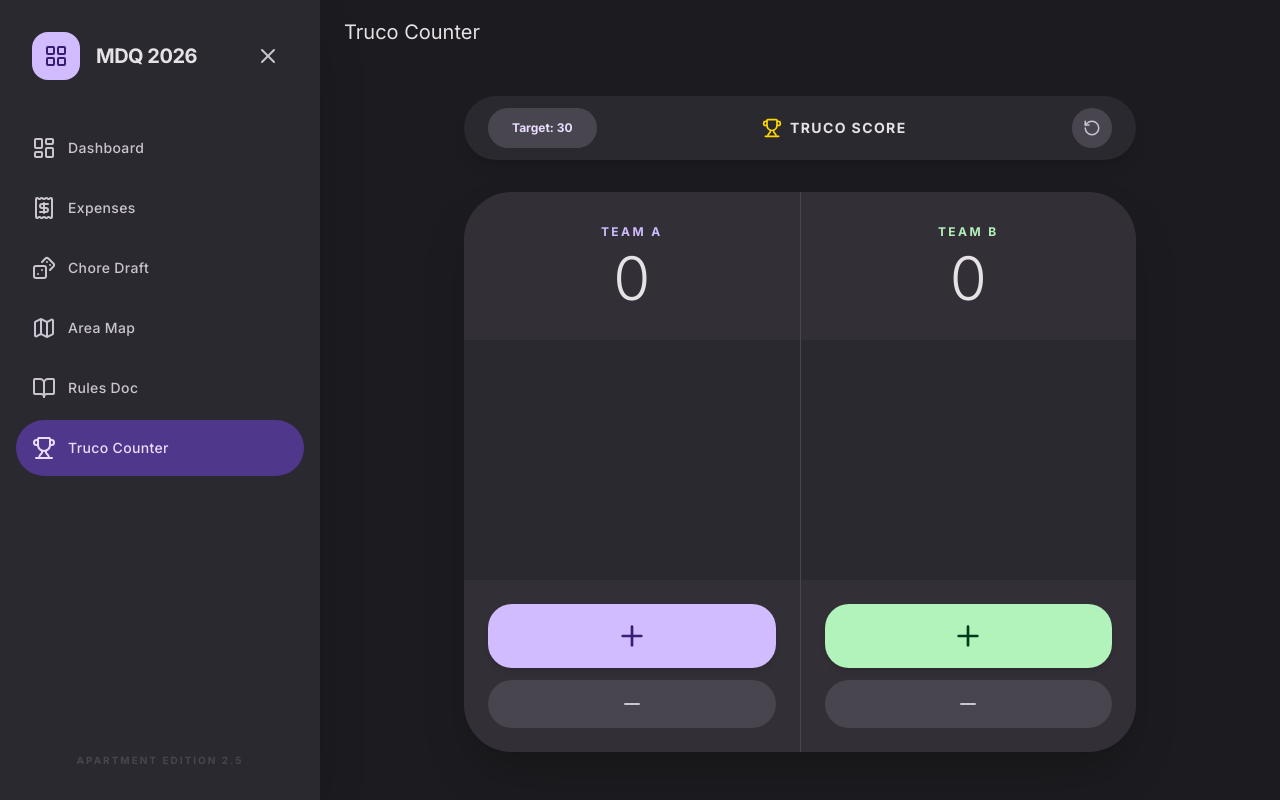
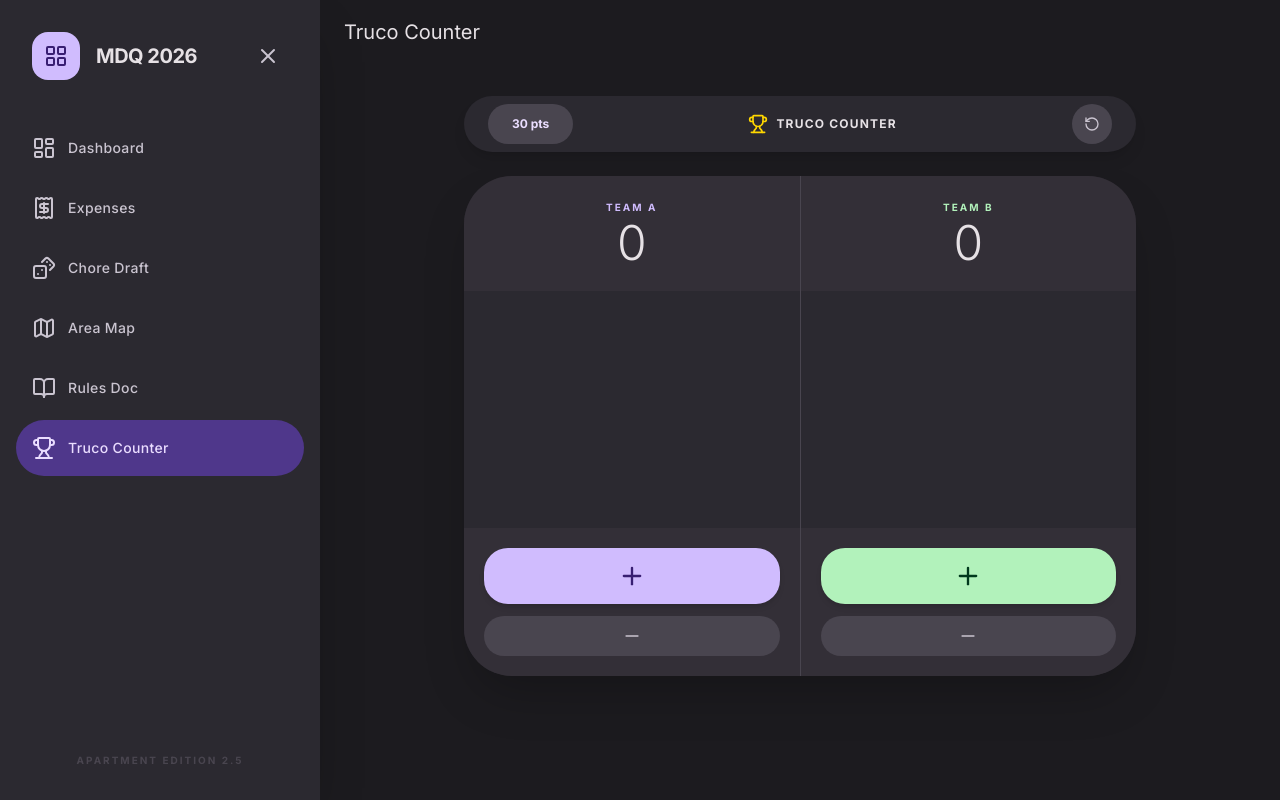
Before and after one commit to nothingbutsup/MDQ-Dashboard, a React (Vite) app: page / in a window 1280 px wide. Both pictures are taken after a click on the button "Truco Counter". Built offline with nearby package versions, Linux system fonts and the light colour scheme.

Commit message:
Update TrucoCounter.tsx

```diff
--- a/components/TrucoCounter.tsx
+++ b/components/TrucoCounter.tsx
@@ -7,11 +7,11 @@ type PointGroupProps = {
 };
 
 const Matchsticks: React.FC<PointGroupProps> = ({ value, color }) => {
-    if (value === 0) return <div className="w-10 h-10" />;
+    if (value === 0) return <div className="w-8 h-8 sm:w-10 sm:h-10" />;
     const strokeWidth = "4";
 
     return (
-        <div className="w-10 h-10 relative p-1 animate-scale-up">
+        <div className="w-8 h-8 sm:w-10 sm:h-10 relative p-1 animate-scale-up">
              <svg width="100%" height="100%" viewBox="0 0 40 40" className="overflow-visible">
                 {value >= 1 && <path d="M 5 35 L 35 35" className={color} strokeWidth={strokeWidth} strokeLinecap="round" />}
                 {value >= 2 && <path d="M 35 35 L 35 5" className={color} strokeWidth={strokeWidth} strokeLinecap="round" />}
@@ -63,12 +63,12 @@ export const TrucoCounter: React.FC = () => {
         }
 
         return (
-            <div className="flex flex-col gap-6 items-center w-full">
-                <div className="grid grid-cols-3 gap-3">
+            <div className="flex flex-col gap-4 items-center w-full">
+                <div className="grid grid-cols-3 gap-2 sm:gap-3">
                     {groups.slice(0, 3)}
                 </div>
                 {groups.length > 3 && (
-                    <div className="grid grid-cols-3 gap-3 opacity-80 pt-4 border-t border-[#49454f]">
+                    <div className="grid grid-cols-3 gap-2 sm:gap-3 opacity-80 pt-4 border-t border-[#49454f]">
                         {groups.slice(3)}
                     </div>
                 )}
@@ -77,82 +77,82 @@ export const TrucoCounter: React.FC = () => {
     };
 
     return (
-        <div className="animate-fade-in space-y-8 max-w-2xl mx-auto">
-             {/* Material Control Bar */}
-             <div className="bg-[#2b2930] p-3 rounded-full flex justify-between items-center shadow-lg px-6">
+        <div className="animate-fade-in space-y-4 sm:space-y-6 max-w-2xl mx-auto pb-24 sm:pb-32">
+             {/* Compact Control Bar */}
+             <div className="bg-[#2b2930] p-2 rounded-full flex justify-between items-center shadow-lg px-4 sm:px-6">
                 <button
                     onClick={toggleLimit}
-                    className="h-10 px-6 rounded-full bg-[#49454f] text-xs font-bold text-[#eaddff] transition-all hover:bg-[#4f378b]"
+                    className="h-8 sm:h-10 px-4 sm:px-6 rounded-full bg-[#49454f] text-[10px] sm:text-xs font-bold text-[#eaddff] transition-all hover:bg-[#4f378b]"
                 >
-                    Target: {limit}
+                    {limit} pts
                 </button>
 
                 <div className="flex items-center gap-2">
-                    <Trophy size={20} className="text-[#ffd700]" />
-                    <span className="font-bold text-[#e6e1e5] tracking-widest text-sm">TRUCO SCORE</span>
+                    <Trophy size={16} className="text-[#ffd700] sm:size-5" />
+                    <span className="font-bold text-[#e6e1e5] tracking-widest text-[10px] sm:text-xs uppercase">Truco Counter</span>
                 </div>
 
                 <button
                     onClick={reset}
-                    className="w-10 h-10 rounded-full bg-[#49454f] flex items-center justify-center text-[#cac4d0] hover:text-[#ffb4ab]"
+                    className="w-8 h-8 sm:w-10 sm:h-10 rounded-full bg-[#49454f] flex items-center justify-center text-[#cac4d0] hover:text-[#ffb4ab]"
                 >
-                    <RotateCcw size={18} />
+                    <RotateCcw size={16} />
                 </button>
              </div>
 
-             {/* Score Board Card */}
-             <div className="bg-[#2b2930] rounded-[48px] overflow-hidden flex shadow-2xl min-h-[560px]">
+             {/* Score Board Card - More Compact */}
+             <div className="bg-[#2b2930] rounded-[32px] sm:rounded-[48px] overflow-hidden flex shadow-2xl min-h-[420px] sm:min-h-[500px]">
 
                 {/* Team A */}
                 <div className="flex-1 flex flex-col border-r border-[#49454f]">
-                    <div className="p-8 text-center bg-[#332f37]">
-                        <h3 className="text-xs font-bold text-[#d0bcfe] uppercase tracking-[0.2em] mb-2">Team A</h3>
-                        <div className="text-6xl font-light text-[#e6e1e5]">{scoreA}</div>
+                    <div className="p-4 sm:p-6 text-center bg-[#332f37]">
+                        <h3 className="text-[10px] font-bold text-[#d0bcfe] uppercase tracking-[0.2em] mb-1">Team A</h3>
+                        <div className="text-4xl sm:text-5xl font-light text-[#e6e1e5]">{scoreA}</div>
                     </div>
 
-                    <div className="flex-1 p-10 flex flex-col items-center justify-start overflow-y-auto no-scrollbar">
+                    <div className="flex-1 p-4 sm:p-8 flex flex-col items-center justify-start overflow-y-auto no-scrollbar">
                          {renderPoints(scoreA, "stroke-[#d0bcfe]")}
                     </div>
 
-                    <div className="p-6 flex flex-col gap-3 bg-[#332f37]">
+                    <div className="p-4 sm:p-5 flex flex-col gap-2 sm:gap-3 bg-[#332f37]">
                         <button
                             onClick={() => changeScore('A', 1)}
-                            className="w-full h-16 rounded-[24px] bg-[#d0bcfe] text-[#381e72] flex items-center justify-center shadow-md active:scale-95"
+                            className="w-full h-12 sm:h-14 rounded-[18px] sm:rounded-[24px] bg-[#d0bcfe] text-[#381e72] flex items-center justify-center shadow-md active:scale-95"
                         >
-                            <Plus size={32} />
+                            <Plus size={28} />
                         </button>
                         <button
                             onClick={() => changeScore('A', -1)}
-                            className="w-full h-12 rounded-[24px] bg-[#49454f] text-[#cac4d0] flex items-center justify-center active:scale-95"
+                            className="w-full h-10 rounded-[18px] sm:rounded-[24px] bg-[#49454f] text-[#cac4d0] flex items-center justify-center active:scale-95"
                         >
-                            <Minus size={24} />
+                            <Minus size={20} />
                         </button>
                     </div>
                 </div>
 
                 {/* Team B */}
                 <div className="flex-1 flex flex-col">
-                    <div className="p-8 text-center bg-[#332f37]">
-                        <h3 className="text-xs font-bold text-[#b2f2bb] uppercase tracking-[0.2em] mb-2">Team B</h3>
-                        <div className="text-6xl font-light text-[#e6e1e5]">{scoreB}</div>
+                    <div className="p-4 sm:p-6 text-center bg-[#332f37]">
+                        <h3 className="text-[10px] font-bold text-[#b2f2bb] uppercase tracking-[0.2em] mb-1">Team B</h3>
+                        <div className="text-4xl sm:text-5xl font-light text-[#e6e1e5]">{scoreB}</div>
                     </div>
 
-                    <div className="flex-1 p-10 flex flex-col items-center justify-start overflow-y-auto no-scrollbar">
+                    <div className="flex-1 p-4 sm:p-8 flex flex-col items-center justify-start overflow-y-auto no-scrollbar">
                          {renderPoints(scoreB, "stroke-[#b2f2bb]")}
                     </div>
 
-                    <div className="p-6 flex flex-col gap-3 bg-[#332f37]">
+                    <div className="p-4 sm:p-5 flex flex-col gap-2 sm:gap-3 bg-[#332f37]">
                         <button
                             onClick={() => changeScore('B', 1)}
-                            className="w-full h-16 rounded-[24px] bg-[#b2f2bb] text-[#00391c] flex items-center justify-center shadow-md active:scale-95"
+                            className="w-full h-12 sm:h-14 rounded-[18px] sm:rounded-[24px] bg-[#b2f2bb] text-[#00391c] flex items-center justify-center shadow-md active:scale-95"
                         >
-                            <Plus size={32} />
+                            <Plus size={28} />
                         </button>
                         <button
                             onClick={() => changeScore('B', -1)}
-                            className="w-full h-12 rounded-[24px] bg-[#49454f] text-[#cac4d0] flex items-center justify-center active:scale-95"
+                            className="w-full h-10 rounded-[18px] sm:rounded-[24px] bg-[#49454f] text-[#cac4d0] flex items-center justify-center active:scale-95"
                         >
-                            <Minus size={24} />
+                            <Minus size={20} />
                         </button>
                     </div>
                 </div>
```
